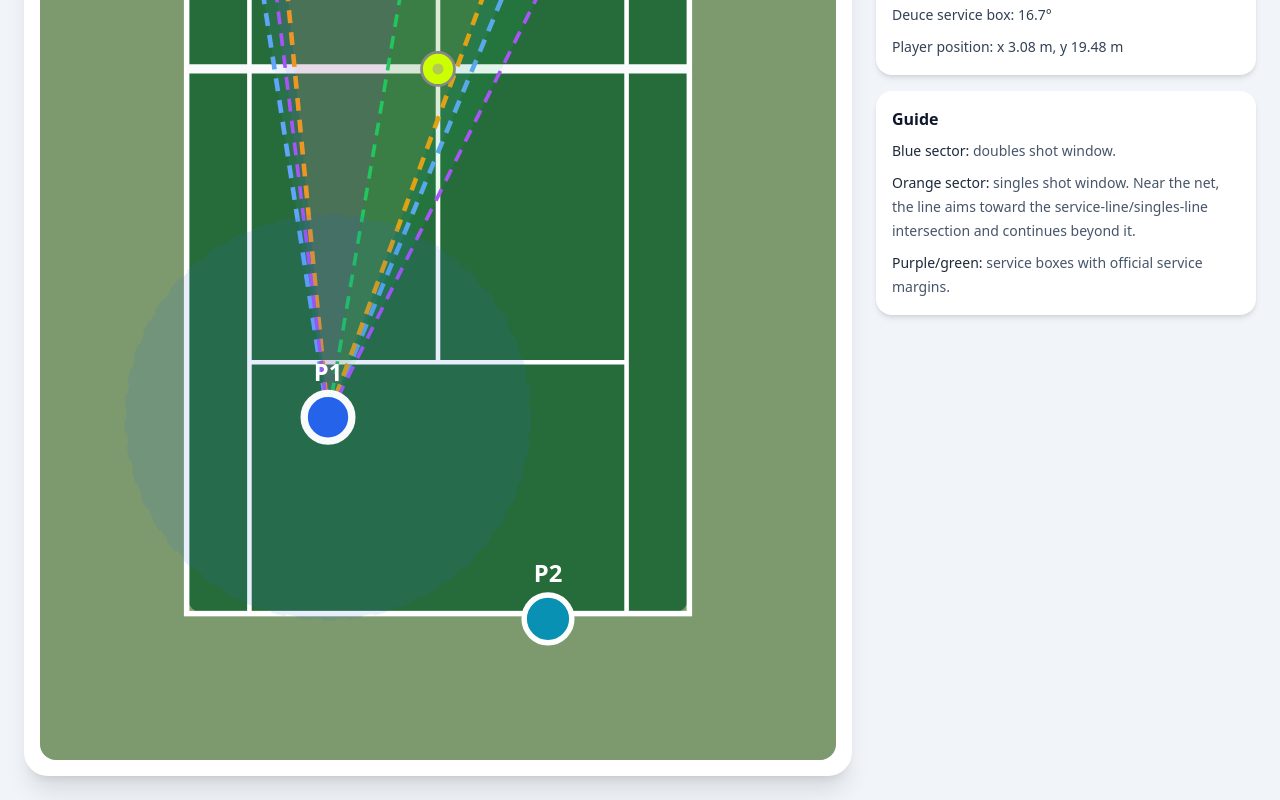
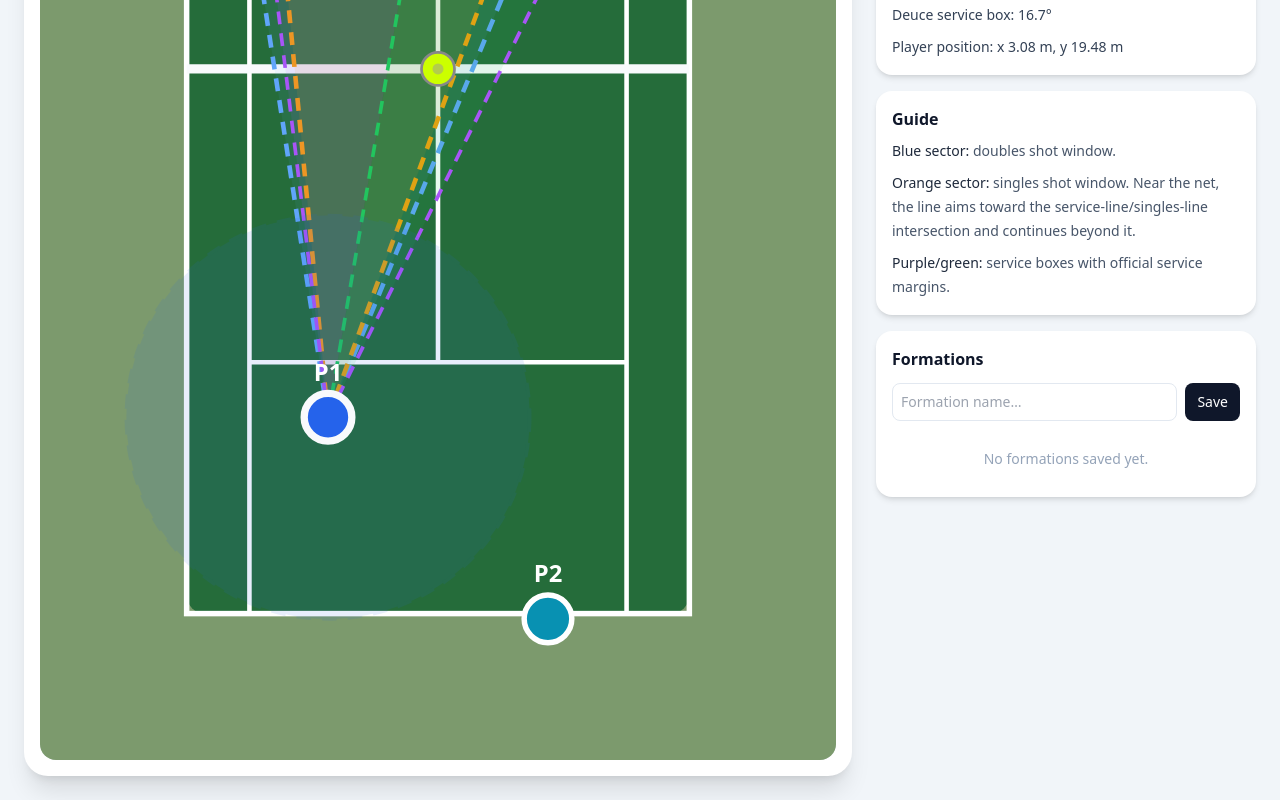
Before and after one commit to danleoparra/tennis-visualizer, a Next.js app: page / in a window 1280 px wide. Shown: the part 787-1587 px from the top of the page. Built offline with nearby package versions, Linux system fonts and the light colour scheme.

Commit message:
Update TennisReachVisualizer.js

```diff
--- a/components/TennisReachVisualizer.js
+++ b/components/TennisReachVisualizer.js
@@ -1,6 +1,6 @@
 "use client";
 
-import { useRef, useState } from "react";
+import { useRef, useState, useEffect } from "react";
 
 export default function TennisReachVisualizer() {
   const real = {
@@ -105,6 +105,42 @@ export default function TennisReachVisualizer() {
     y: netY,
   });
   const svgRef = useRef(null);
+
+  const [formations, setFormations] = useState(() => {
+    try {
+      const saved = localStorage.getItem("tennis-formations");
+      return saved ? JSON.parse(saved) : [];
+    } catch { return []; }
+  });
+  const [newFormationName, setNewFormationName] = useState("");
+  const [confirmDeleteId, setConfirmDeleteId] = useState(null);
+
+  useEffect(() => {
+    try { localStorage.setItem("tennis-formations", JSON.stringify(formations)); }
+    catch {}
+  }, [formations]);
+
+  const saveFormation = () => {
+    const name = newFormationName.trim() || `Formation ${formations.length + 1}`;
+    const formation = {
+      id: Date.now(),
+      name,
+      players: players.map(({ id, name, side, x, y, color, reach, active }) => ({ id, name, side, x, y, color, reach, active })),
+      ball: { ...ball },
+    };
+    setFormations(prev => [formation, ...prev]);
+    setNewFormationName("");
+  };
+
+  const loadFormation = (formation) => {
+    setPlayers(formation.players);
+    setBall(formation.ball);
+  };
+
+  const deleteFormation = (id) => {
+    setFormations(prev => prev.filter(f => f.id !== id));
+    setConfirmDeleteId(null);
+  };
 
   const activePlayer = players.find((p) => p.active) || players[0];
 
@@ -503,6 +539,61 @@ export default function TennisReachVisualizer() {
               <p><span className="font-medium text-slate-800">Purple/green:</span> service boxes with official service margins.</p>
             </div>
           </div>
+
+          {/* Formations */}
+          <div className="bg-white rounded-2xl shadow-md p-4">
+            <h2 className="font-semibold text-slate-900 mb-3">Formations</h2>
+
+            {/* Save current */}
+            <div className="flex gap-2 mb-4">
+              <input
+                type="text"
+                value={newFormationName}
+                onChange={(e) => setNewFormationName(e.target.value)}
+                onKeyDown={(e) => e.key === "Enter" && saveFormation()}
+                placeholder="Formation name…"
+                className="flex-1 rounded-lg border border-slate-200 px-2 py-2 text-sm text-slate-800 focus:outline-none focus:border-slate-400"
+                maxLength={24}
+              />
+              <button
+                onClick={saveFormation}
+                className="px-3 py-2 bg-slate-900 text-white text-sm rounded-lg font-medium hover:bg-slate-700 transition flex-shrink-0"
+              >
+                Save
+              </button>
+            </div>
+
+            {/* Saved list */}
+            {formations.length === 0 && (
+              <p className="text-sm text-slate-400 text-center py-3">No formations saved yet.</p>
+            )}
+            <div className="space-y-2">
+              {formations.map((f) => (
+                <div key={f.id} className="flex items-center gap-2 rounded-xl border border-slate-100 px-3 py-2 hover:border-slate-300 transition">
+                  <button
+                    onClick={() => loadFormation(f)}
+                    className="flex-1 text-left text-sm font-medium text-slate-800 truncate"
+                  >
+                    {f.name}
+                  </button>
+                  {confirmDeleteId === f.id ? (
+                    <div className="flex gap-1 flex-shrink-0">
+                      <button onClick={() => deleteFormation(f.id)} className="text-xs px-2 py-1 bg-red-500 text-white rounded-lg">Delete</button>
+                      <button onClick={() => setConfirmDeleteId(null)} className="text-xs px-2 py-1 bg-slate-100 text-slate-600 rounded-lg">Cancel</button>
+                    </div>
+                  ) : (
+                    <button
+                      onClick={() => setConfirmDeleteId(f.id)}
+                      className="text-slate-300 hover:text-red-400 transition text-lg leading-none flex-shrink-0 px-1"
+                      title="Delete"
+                    >
+                      ×
+                    </button>
+                  )}
+                </div>
+              ))}
+            </div>
+          </div>
         </div>
       </div>
     </div>
```
